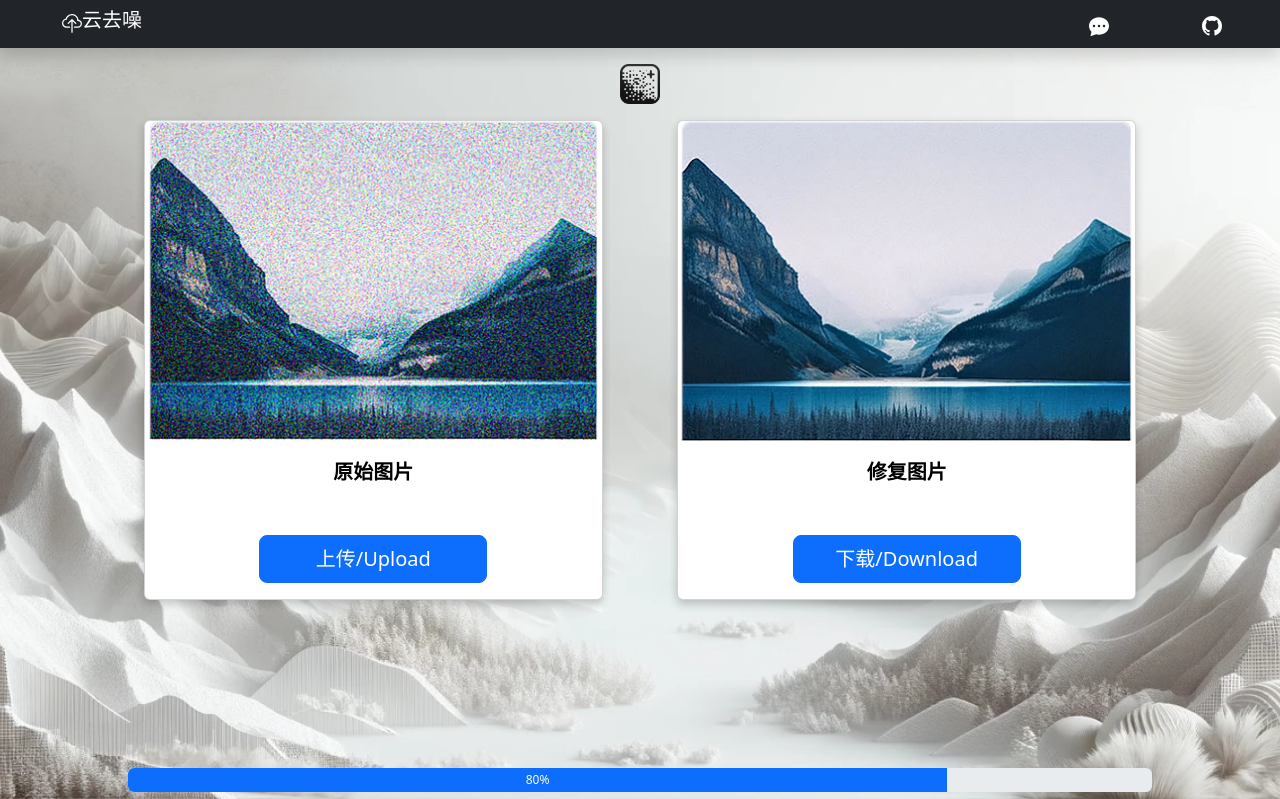
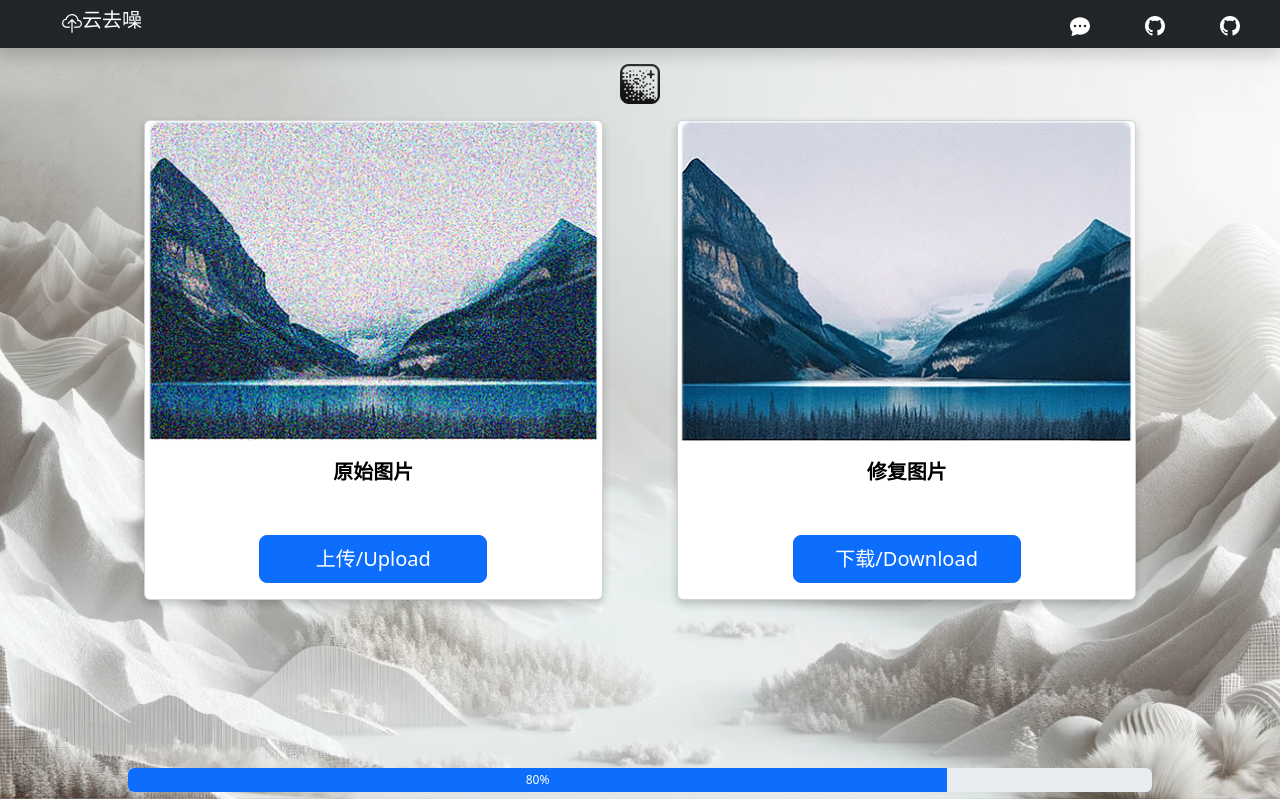
Before and after one commit to Elecmark/Group9-image-denoising, a Flask app: page / in a window 1280 px wide. Shown: the top 799 px of the page. Run offline with Flask 3, Linux system fonts and the light colour scheme; some libraries are stand-ins or nearby versions.

Commit message:
增添了项目说明和上传接口

```diff
--- a/templates/Denoising.html
+++ b/templates/Denoising.html
@@ -222,6 +222,15 @@ html, body {
 					</a>
 				</div>
 
+				<div class="git-link divL">
+					<a href="https://github.com/Elecmark/Group9-image-denoising"
+						target="_blank" class="nav-link btn-icon" title="instruction">
+						<svg xmlns="http://www.w3.org/2000/svg" width="20" height="20" fill="#ffffff" class="bi bi-github" viewBox="0 0 16 16">
+			      		  <path d="M8 0C3.58 0 0 3.58 0 8c0 3.54 2.29 6.53 5.47 7.59.4.07.55-.17.55-.38 0-.19-.01-.82-.01-1.49-2.01.37-2.53-.49-2.69-.94-.09-.23-.48-.94-.82-1.13-.28-.15-.68-.52-.01-.53.63-.01 1.08.58 1.23.82.72 1.21 1.87.87 2.33.66.07-.52.28-.87.51-1.07-1.78-.2-3.64-.89-3.64-3.95 0-.87.31-1.59.82-2.15-.08-.2-.36-1.02.08-2.12 0 0 .67-.21 2.2.82.64-.18 1.32-.27 2-.27.68 0 1.36.09 2 .27 1.53-1.04 2.2-.82 2.2-.82.44 1.1.16 1.92.08 2.12.51.56.82 1.27.82 2.15 0 3.07-1.87 3.75-3.65 3.95.29.25.54.73.54 1.48 0 1.07-.01 1.93-.01 2.2 0 .21.15.46.55.38A8.012 8.012 0 0 0 16 8c0-4.42-3.58-8-8-8z" />
+				    	</svg>
+					</a>
+				</div>
+
 				</div>
 
 			</div>
```
